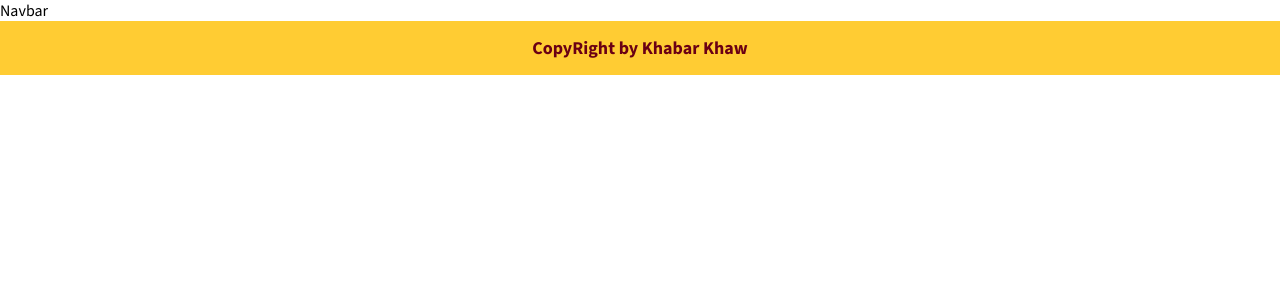
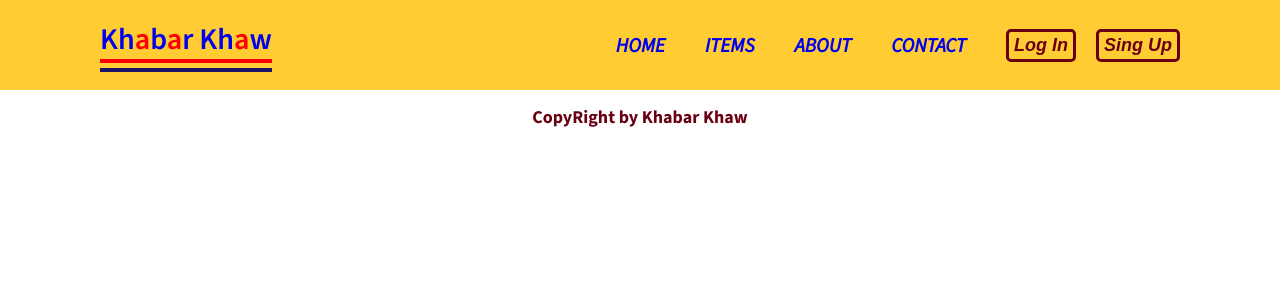
Before and after one commit to Shubrotto/khabar-khaw, a React (Vite) app: page / in a window 1280 px wide. Shown: the top 300 px of the page. Built offline with nearby package versions, Linux system fonts and the light colour scheme.

Commit message:
add navbar layout

```diff
--- a/src/Layouts/Footer/footer.scss
+++ b/src/Layouts/Footer/footer.scss
@@ -1,5 +1,5 @@
 .footer {
-  background: #ffcc33;
+  // background: #ffcc33;
   display: flex;
   align-items: center;
   justify-content: center;
--- a/src/Layouts/Navbar/Navbar.jsx
+++ b/src/Layouts/Navbar/Navbar.jsx
@@ -1,7 +1,26 @@
+import { Link } from "react-router-dom";
+import Nav from "../../componpents/Nav/Nav";
 import "./navbar.scss";
 
 const Navbar = () => {
-  return <div>Navbar</div>;
+  return (
+    <div className="navbar_container">
+      <div className="navbar_wrapper">
+        <div className="navbar_left">
+          <Link className="header_title">
+            Kh<span>a</span>b<span>a</span>r Kh<span>a</span>w
+          </Link>
+          <hr className="border_top" />
+          <hr className="border_bottom" />
+        </div>
+        <div className="navbar_right">
+          <Nav />
+          <button className="login_btn">Log In</button>
+          <button className="singup_btn">Sing Up</button>
+        </div>
+      </div>
+    </div>
+  );
 };
 
 export default Navbar;
--- a/src/Layouts/Navbar/navbar.scss
+++ b/src/Layouts/Navbar/navbar.scss
@@ -0,0 +1,60 @@
+.navbar_container {
+  background: #ffcc33;
+  width: 100%;
+  height: 90px;
+
+  .navbar_wrapper {
+    padding: 0 100px;
+    display: flex;
+    align-items: center;
+    justify-content: space-between;
+    height: 100%;
+
+    .navbar_left {
+      position: relative;
+      .header_title {
+        font-size: 30px;
+        text-decoration: none;
+        font-weight: 600;
+
+        span {
+          color: var(--hero_text_span_color);
+        }
+      }
+
+      .border_top {
+        border: 2px solid #ff0000;
+        margin-bottom: 5px;
+      }
+
+      .border_bottom {
+        border: 2px solid #1b1464;
+      }
+    }
+
+    .navbar_right {
+      display: flex;
+      align-items: center;
+      gap: 20px;
+
+      .login_btn,
+      .singup_btn {
+        color: var(--text-color);
+        font-size: 18px;
+        border: 3px solid var(--text-color);
+        padding: 3px 5px;
+        border-radius: 5px;
+        font-weight: 700;
+        font-style: italic;
+        cursor: pointer;
+        transition: var(--transition);
+        background: #ffcc33;
+
+        &:hover {
+          background: rgba($color: #000000, $alpha: 0.5);
+          color: white;
+        }
+      }
+    }
+  }
+}
--- /dev/null
+++ b/src/componpents/Nav/Nav.jsx
@@ -0,0 +1,23 @@
+import { Link } from "react-router-dom";
+import "./nav.scss";
+
+const Nav = () => {
+  return (
+    <ul className="nav_list">
+      <li className="nav_item">
+        <Link className="nav_link">Home</Link>
+      </li>
+      <li className="nav_item">
+        <Link className="nav_link">Items</Link>
+      </li>
+      <li className="nav_item">
+        <Link className="nav_link">About</Link>
+      </li>
+      <li className="nav_item">
+        <Link className="nav_link">Contact</Link>
+      </li>
+    </ul>
+  );
+};
+
+export default Nav;
--- /dev/null
+++ b/src/componpents/Nav/nav.scss
@@ -0,0 +1,28 @@
+.nav_list {
+  display: flex;
+  align-items: center;
+
+  .nav_item {
+    display: flex;
+    align-items: center;
+    list-style: none;
+    font-size: 20px;
+    font-weight: 600;
+    text-transform: uppercase;
+    margin: 0 10px;
+    font-style: italic;
+    cursor: pointer;
+
+    .nav_link {
+      padding: 5px 10px;
+      border-radius: 5px;
+      text-decoration: none;
+      transition: var(--transition);
+
+      &:hover {
+        background: rgba(0, 0, 0, 0.4);
+        color: white;
+      }
+    }
+  }
+}
--- a/src/index.css
+++ b/src/index.css
@@ -12,6 +12,7 @@
   --hero_text_color: #000df9;
   --hero_text_span_color: #ff0000;
   --text-color: #6a0014;
+  --transition: 0.7s;
 }
 
 body {
```
